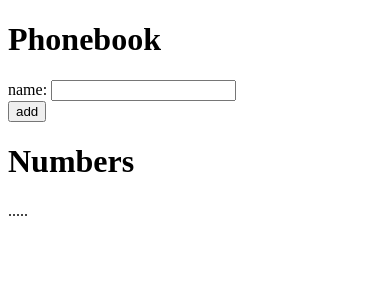
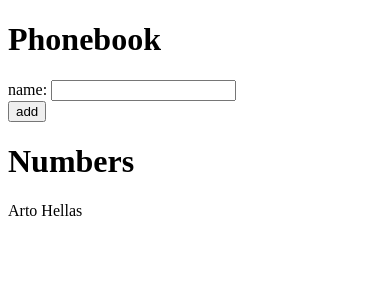
Before and after one commit to romeopopescu/FullStackCourse, a React (Vite) app in the folder part2/phonebook/: page / in a window 390 px wide. Shown: the top 300 px of the page. Built offline with nearby package versions, Linux system fonts and the light colour scheme.

Commit message:
Finished first exercise from the phonebook app

```diff
--- a/part2/phonebook/src/App.jsx
+++ b/part2/phonebook/src/App.jsx
@@ -1,26 +1,49 @@
 import { useState } from 'react'
-
+const Person = ({ person }) => {
+  return (
+    <div>
+      {person.name}
+    </div>
+  )
+}
 const App = () => {
   const [persons, setPersons] = useState([
     { name: 'Arto Hellas' }
   ])
   const [newName, setNewName] = useState('')
+  const [showAll, setShowAll] = useState(true)
 
+  const addName = (event) => {
+    event.preventDefault()
+    const nameObject = {
+      name: newName,
+    }
+    setNewName(' ')
+    setPersons(persons.concat(nameObject))
+
+  }
+  const handleNameChange = (event) => {
+    setNewName(event.target.value)
+  }
+  const namesToShow = showAll
+    ? persons
+    : persons.filter(person => person.name)
   return (
 
     <div>
       <h1>Phonebook</h1>
-      <form>
+      <form onSubmit={addName}>
         <div>
-          name: <input />
+          name: <input value={newName} onChange={handleNameChange}/>
         </div>
         <div>
           <button type="submit">add</button>
         </div>
       </form>
       <h1>Numbers</h1>
-
-      .....
+      <div>
+        {namesToShow.map((person, index) => <Person key={index} person={person}/>)}
+      </div>
     </div>
   )
 }
```
